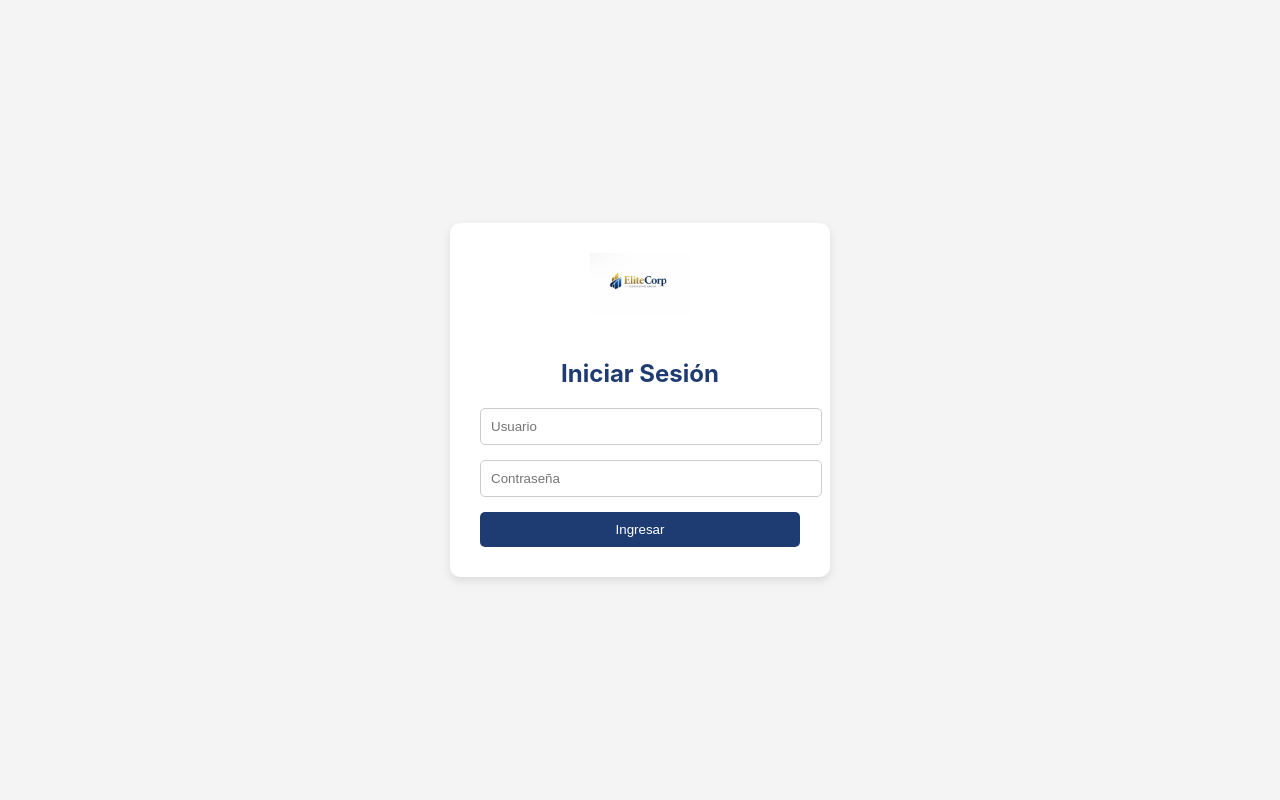
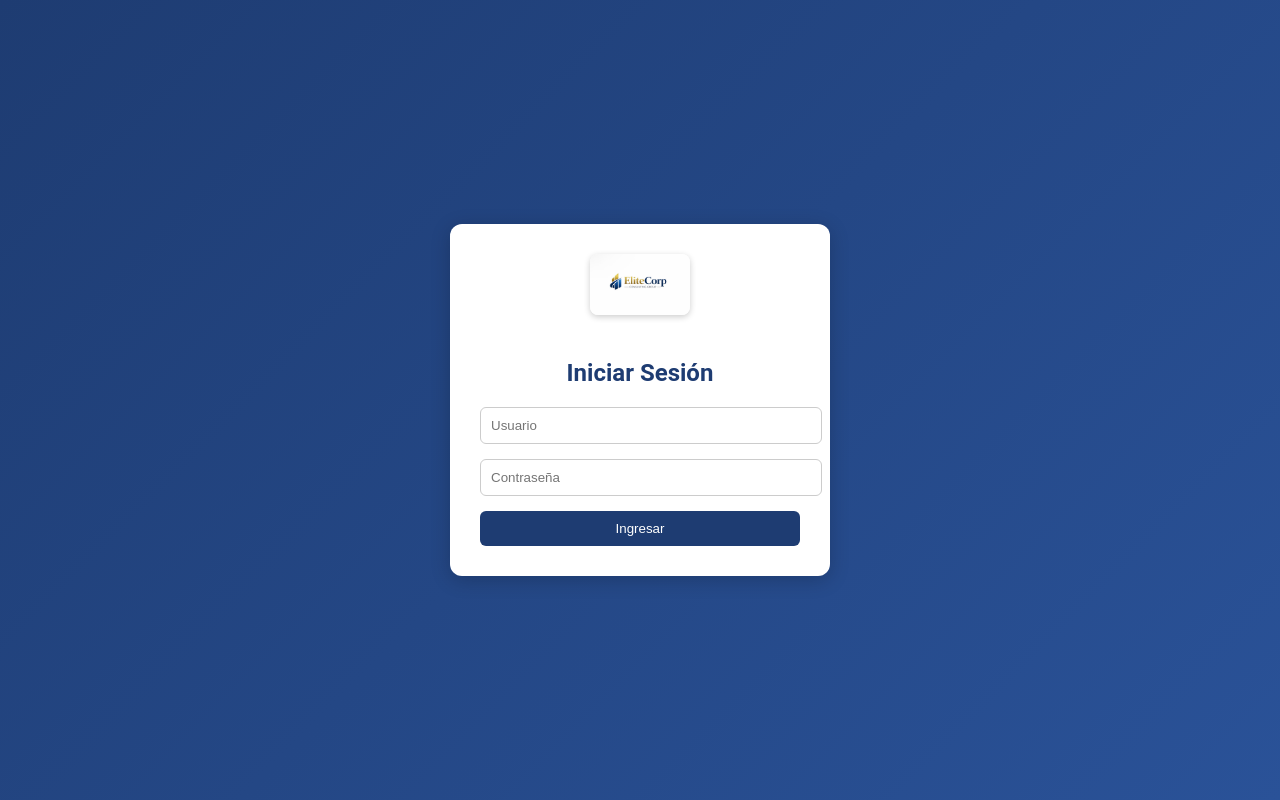
Before and after one commit to gonzacer3/elite-track-qa, a React (Create React App) app in the folder frontend/: page / in a window 1280 px wide. Built offline with nearby package versions, Linux system fonts and the light colour scheme.

Commit message:
mejora de estilos

```diff
--- a/frontend/src/Login.js
+++ b/frontend/src/Login.js
@@ -1,7 +1,7 @@
 import React, { useState } from "react";
 import { useNavigate } from "react-router-dom";
 import axios from "axios";
-import logo from "./assets/logoelitecorp.jpeg"; // Asegúrate de tener logo.png en src/assets/
+import logo from "./assets/logoelitecorp.jpeg";
 
 function Login() {
   const [username, setUsername] = useState("");
@@ -18,6 +18,7 @@ function Login() {
       const { token, role } = res.data;
 
       localStorage.setItem("token", token);
+      localStorage.setItem("username", username);
 
       if (role === "consultor") {
         navigate("/dashboard-consultor");
@@ -27,6 +28,8 @@ function Login() {
         navigate("/dashboard-gerencia");
       } else if (role === "cliente") {
         navigate("/dashboard-cliente");
+      } else {
+        alert("Rol desconocido: " + role);
       }
     } catch (err) {
       alert("Credenciales inválidas ❌");
@@ -66,19 +69,22 @@ const styles = {
     justifyContent: "center",
     alignItems: "center",
     height: "100vh",
-    backgroundColor: "#f4f4f4",
+    background: "linear-gradient(135deg, #1e3c72, #2a5298)",
+    fontFamily: "Roboto, sans-serif",
   },
   card: {
     backgroundColor: "#fff",
     padding: "30px",
-    borderRadius: "10px",
-    boxShadow: "0 4px 8px rgba(0,0,0,0.1)",
+    borderRadius: "12px",
+    boxShadow: "0 4px 20px rgba(0,0,0,0.2)",
     width: "320px",
     textAlign: "center",
   },
   logo: {
     width: "100px",
     marginBottom: "20px",
+    borderRadius: "8px",
+    boxShadow: "0 2px 6px rgba(0,0,0,0.2)",
   },
   title: {
     marginBottom: "20px",
@@ -88,7 +94,7 @@ const styles = {
     width: "100%",
     padding: "10px",
     marginBottom: "15px",
-    borderRadius: "5px",
+    borderRadius: "6px",
     border: "1px solid #ccc",
   },
   button: {
@@ -97,8 +103,12 @@ const styles = {
     backgroundColor: "#1e3c72",
     color: "#fff",
     border: "none",
-    borderRadius: "5px",
+    borderRadius: "6px",
     cursor: "pointer",
+    transition: "background 0.3s ease",
+  },
+  buttonHover: {
+    backgroundColor: "#2a5298",
   },
 };
 
```
